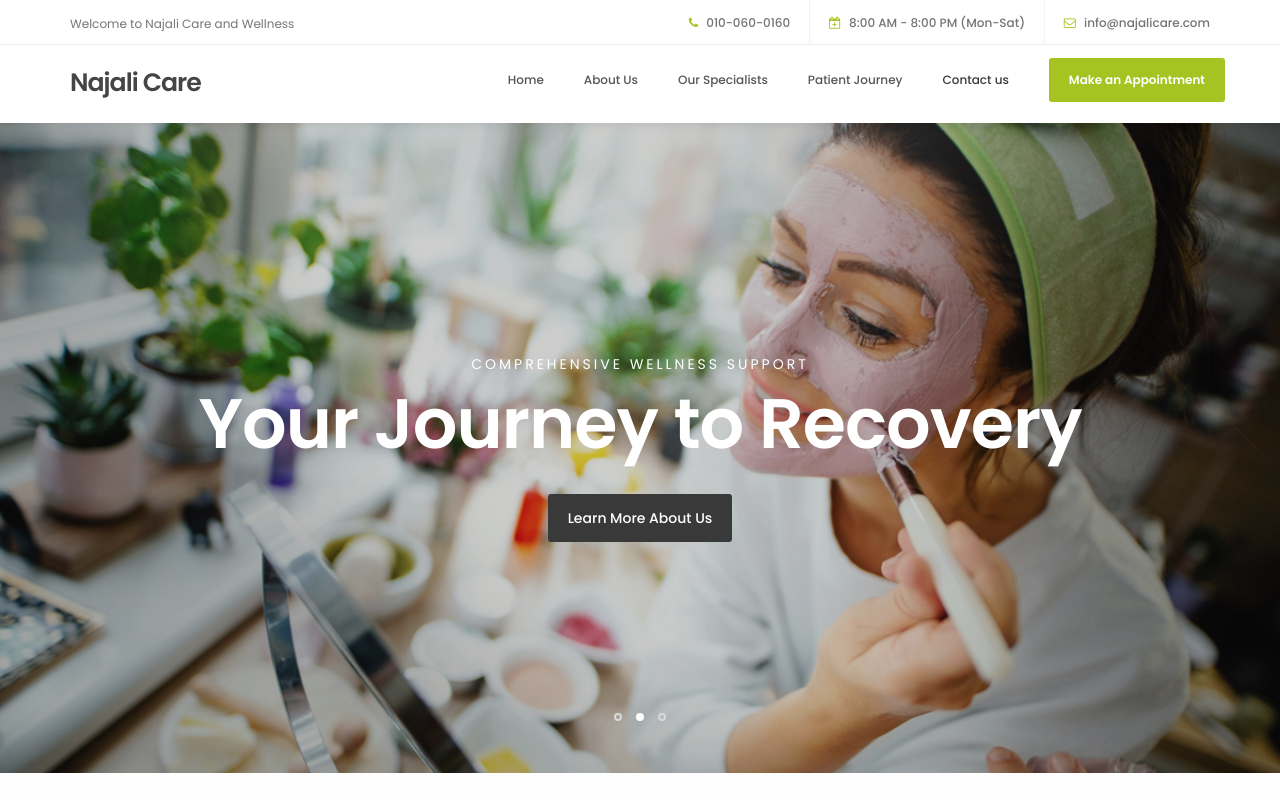
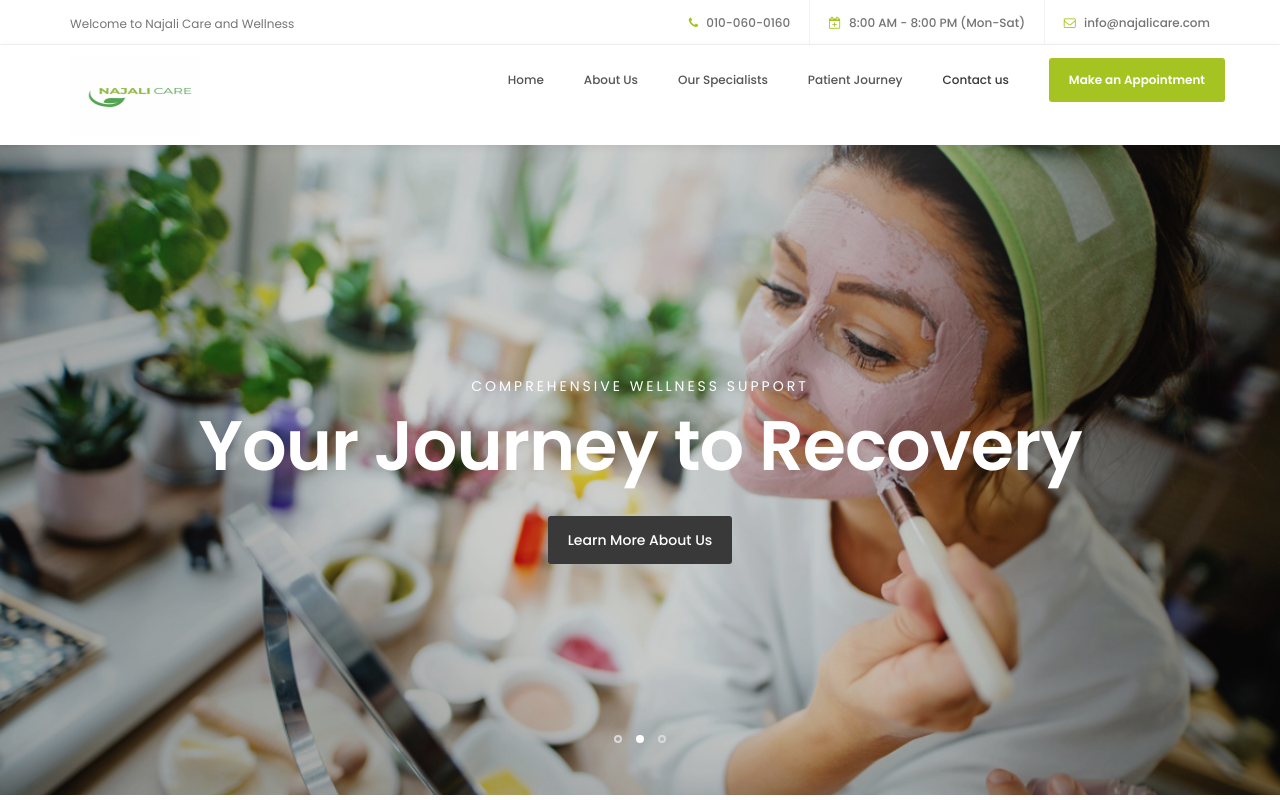
Before and after one commit to Thubaleth/Najali-WE, a plain HTML site: page index.html in a window 1280 px wide. Shown: the top 800 px of the page. Drawn offline with Linux system fonts and the light colour scheme.

Commit message:
logo added

```diff
--- a/index.html
+++ b/index.html
@@ -62,7 +62,7 @@
                   </button>
 
                   <!-- LOGO IMAGE HERE -->
-                  <h4>Najali Care</h4>
+                  <img src="images/logo.jpg"  width="130px" height="80px" alt="njali-logo">
               </div>
 
                <!-- MENU LINKS -->
```
